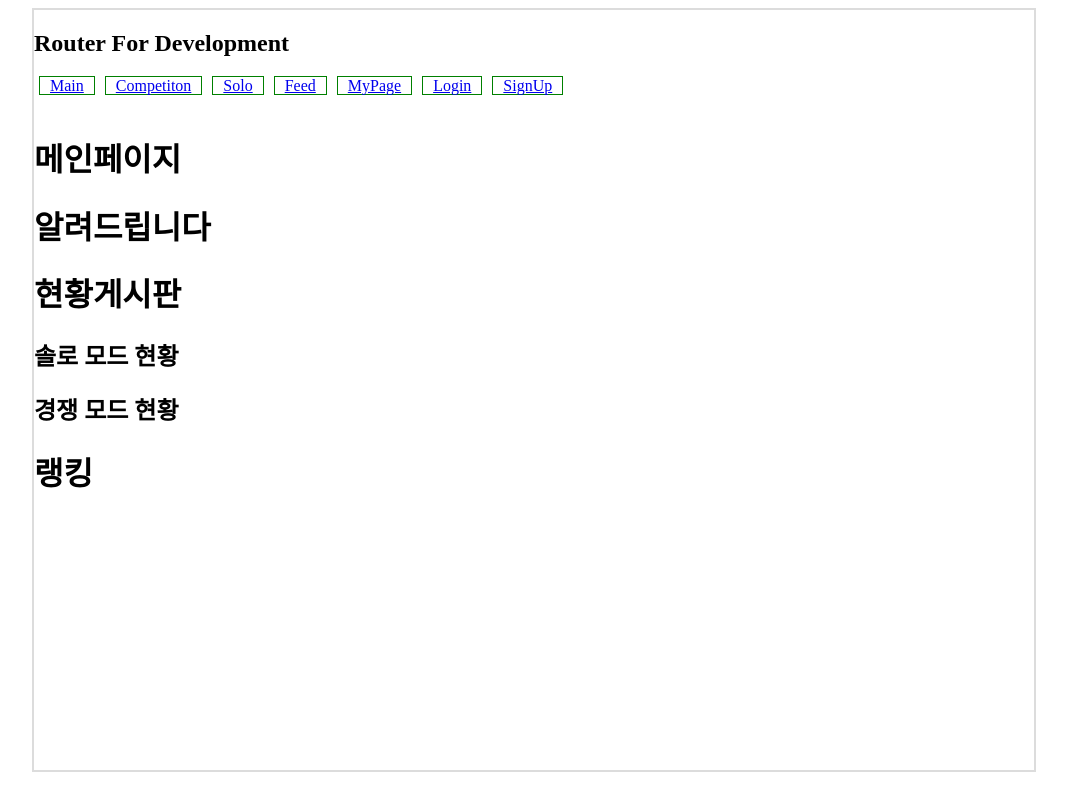
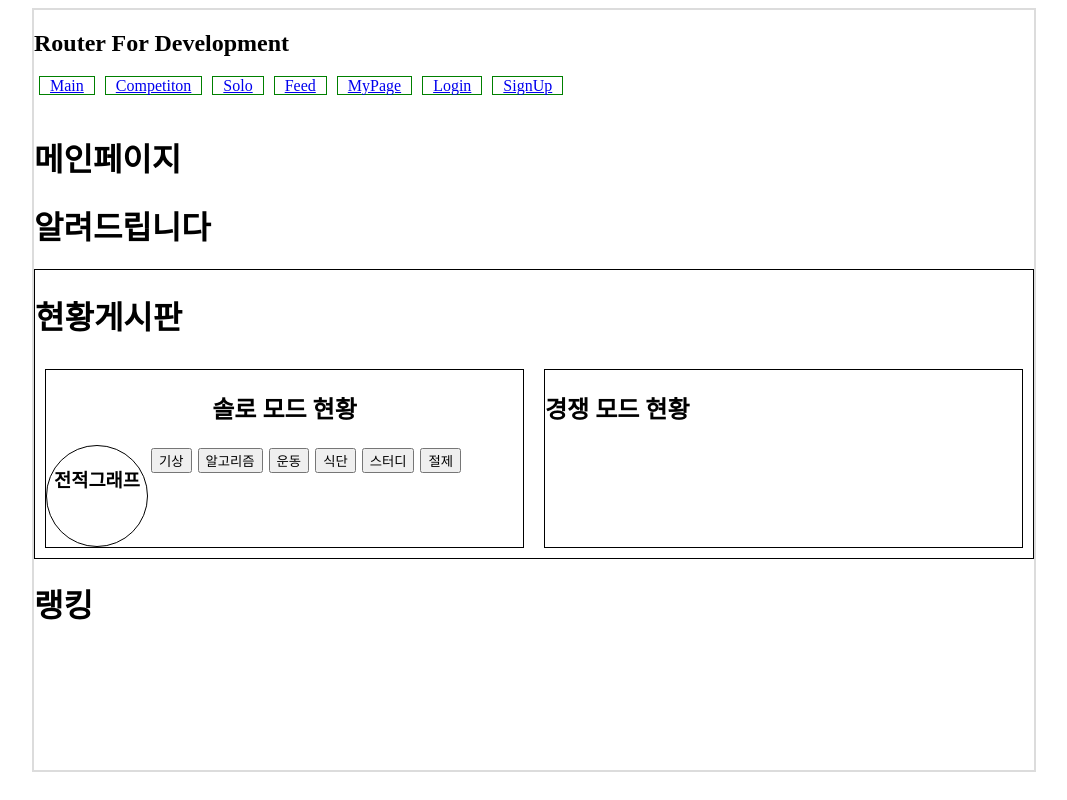
Before and after one commit to woori0214/-SSAFY-SGDC, a Vue app in the folder frontend/vue-project/: page / in a window 1280 px wide. Shown: the whole page, without its empty margins (106-1173 px from the left). Built offline with nearby package versions, Linux system fonts and the light colour scheme.

Commit message:
challengeboard

```diff
--- a/frontend/vue-project/src/components/Main/MainChallengeBoard.vue
+++ b/frontend/vue-project/src/components/Main/MainChallengeBoard.vue
@@ -1,11 +1,32 @@
 <template>
     <div>
-        <h1>현황게시판</h1>
-        <div>
-            <h2>솔로 모드 현황</h2>
-        </div>
-        <div>
-            <h2>경쟁 모드 현황</h2>
+        <div id="challenge-board">
+            <h1>현황게시판</h1>
+            <div id="current-board">
+
+                <div id="solo">
+                    <h2>솔로 모드 현황</h2>
+                    <div id="solo-board">
+                        <div id="success-graph">
+                            <h3>전적그래프</h3>
+                        </div>
+                        <div id="categories">
+                            <button id="category">기상</button>
+                            <button id="category">알고리즘</button>
+                            <button id="category">운동</button>
+                            <button id="category">식단</button>
+                            <button id="category">스터디</button>
+                            <button id="category">절제</button>
+                        </div>
+                    </div>
+                </div>
+                <div id="compet">
+                    <h2>경쟁 모드 현황</h2>
+                    <div>
+
+                    </div>
+                </div>
+            </div>
         </div>
     </div>
 </template>
@@ -15,5 +36,38 @@
 </script>
 
 <style scoped>
+#challenge-board {
+    border: 1px black solid;
+}
+#current-board {
+    display: flex;
+}
 
+#solo {
+    border: 1px black solid;
+    width: 50%;
+    margin: 10px;
+    text-align: center;
+}
+
+#compet {
+    border: 1px black solid;
+    width: 50%;
+    margin: 10px;
+}
+
+#solo-board {
+    display: flex;
+}
+#success-graph {
+    border: 1px black solid;
+    border-radius: 100%;
+    width: 100px;
+    height: 100px;
+    text-align: center;
+}
+
+#category {
+    margin: 3px;
+}
 </style>
```
